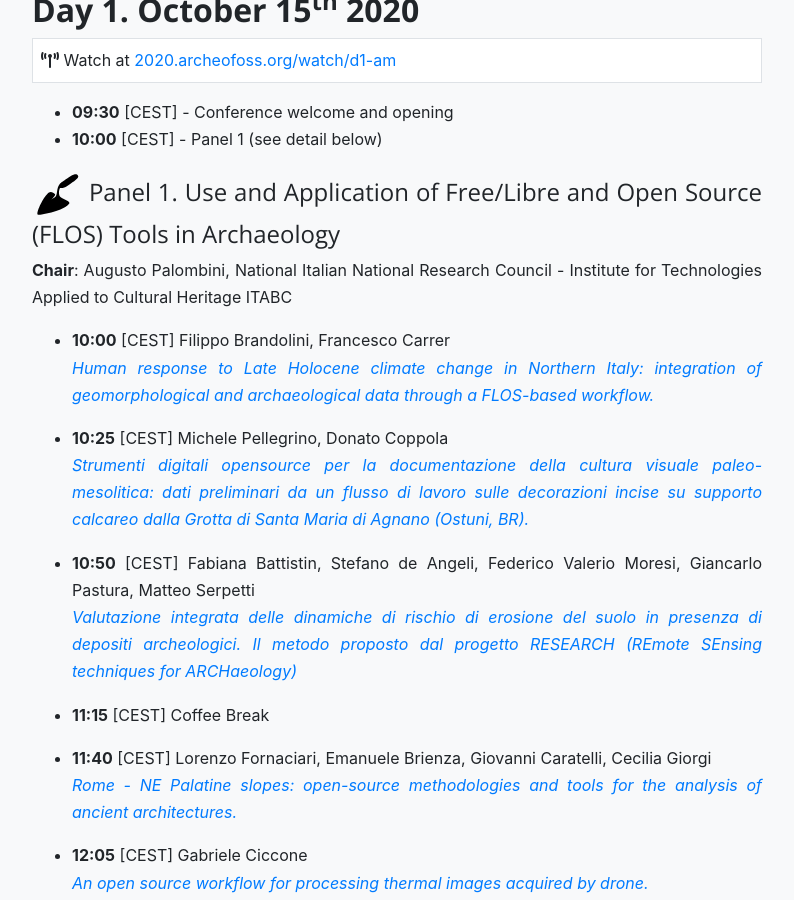
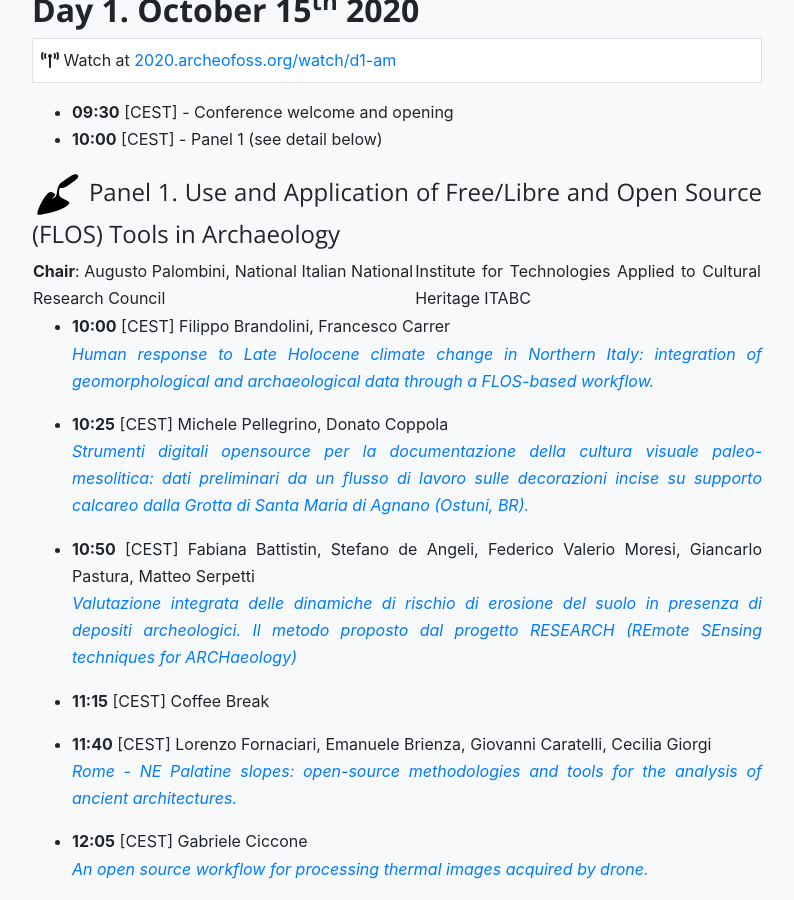
Before and after one commit to archeofoss/archeofoss2020, a Jekyll site: the page built from programme.md, in a window 1280 px wide and 900 px high, scrolled down 654 px. Shown: the whole window, without its empty margins (243-1037 px from the left). Built offline with Jekyll 4.4.1, drawn with Linux system fonts in a browser that asks for light colours; nearby versions of some CDN libraries.

```diff
--- a/programme.md
+++ b/programme.md
@@ -29,7 +29,7 @@ The **Book of Abstracts** is already and freely available in Zenodo [![DOI](http
 
 #### ![icon](images/icons/trowel.svg "Trowel") Panel 1. Use and Application of Free/Libre and Open Source (FLOS) Tools in Archaeology
 
-**Chair**: Augusto Palombini, National Italian National Research Council - Institute for Technologies Applied to Cultural Heritage ITABC
+**Chair**: Augusto Palombini, National Italian National Research Council |Institute for Technologies Applied to Cultural Heritage ITABC
 
 - **10:00** [CEST] Filippo Brandolini, Francesco Carrer
 [*Human response to Late Holocene climate change in Northern Italy: integration of geomorphological and archaeological data through a FLOS-based workflow.*](abstracts/brandolini)
```
